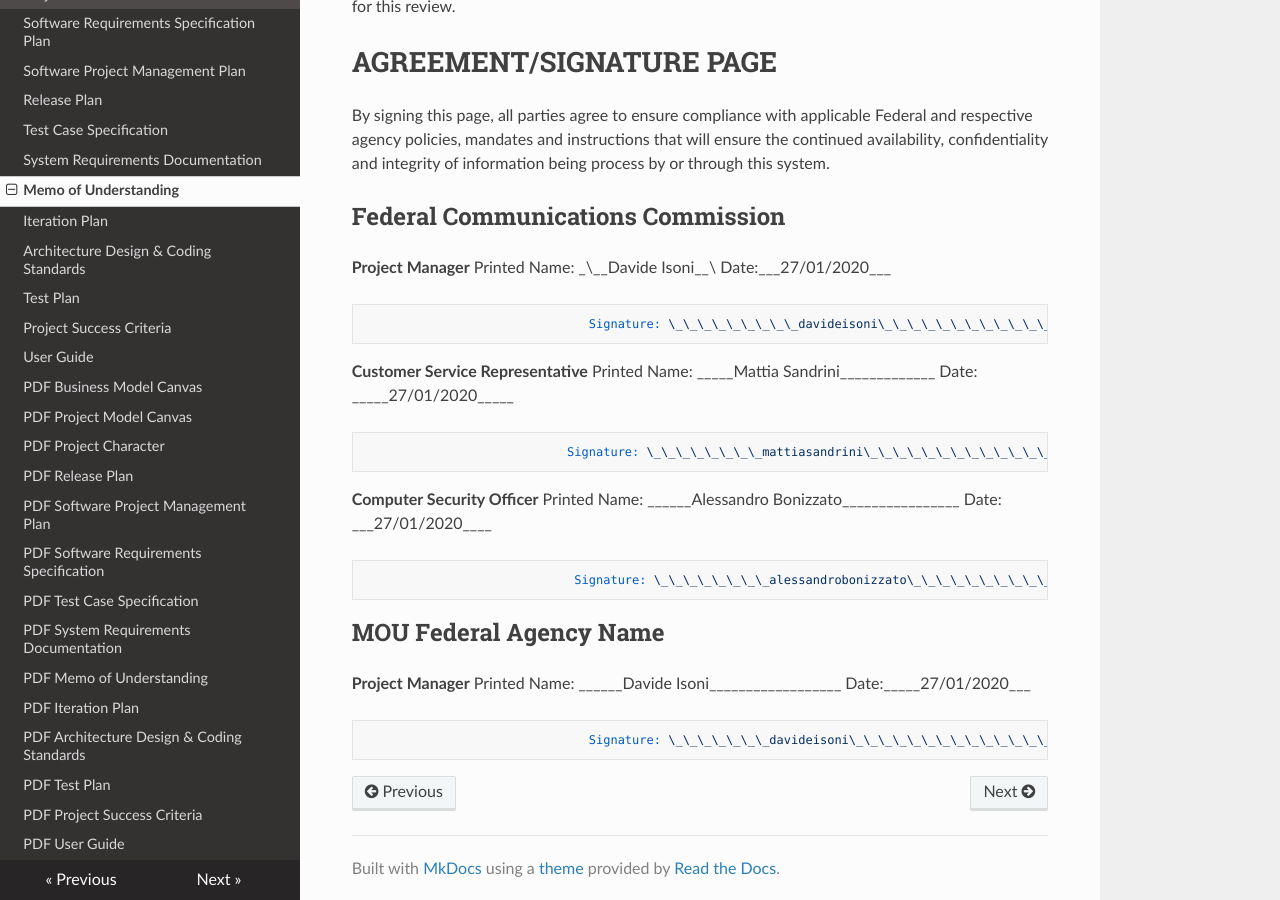
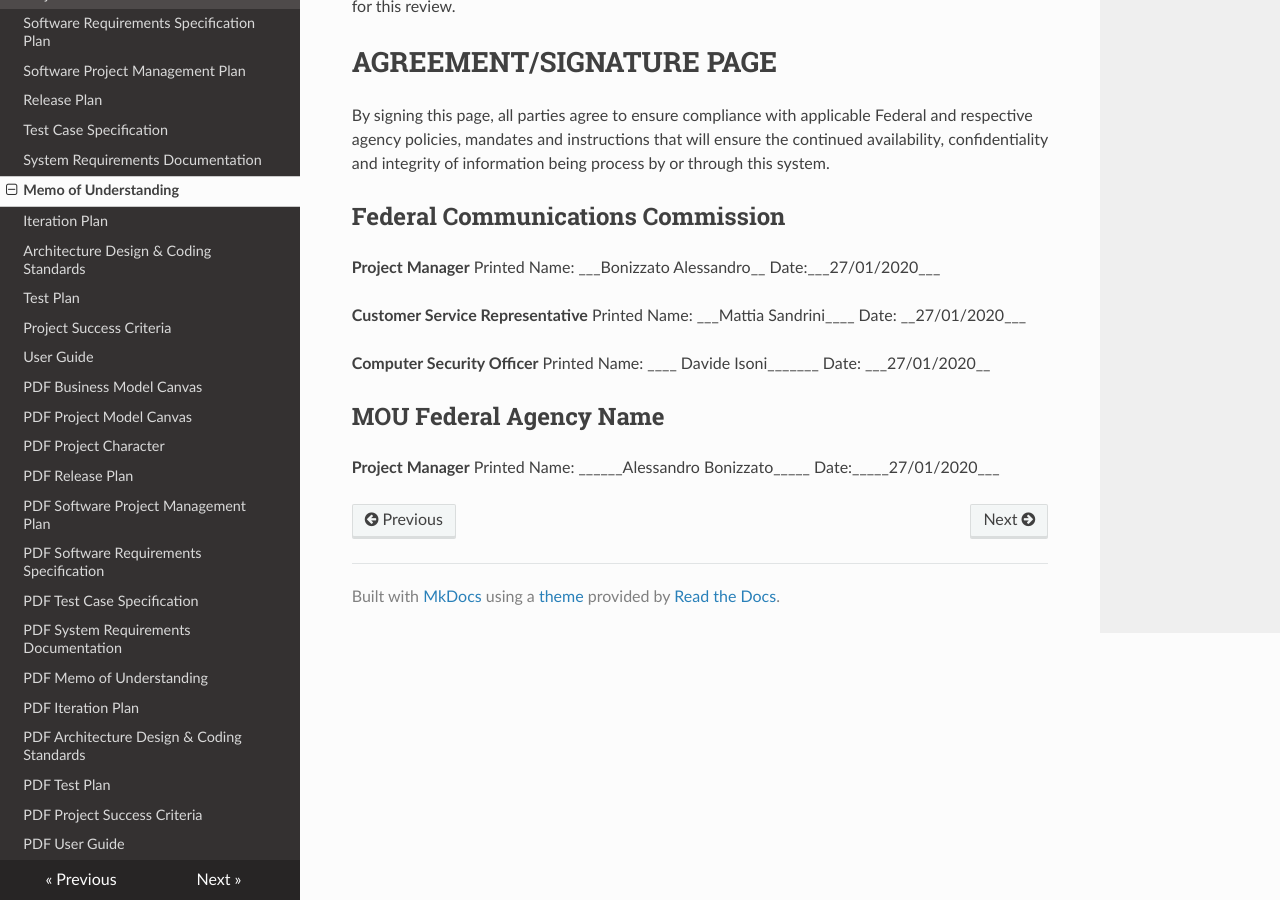
Before and after one commit to aleboniz/MarconiBooks5AiTeam4, an MkDocs documentation site: the page built from docs/Memo_of_Understanding.md, in a window 1280 px wide and 900 px high, scrolled down 1467 px. Built offline with MkDocs 1.6.1, drawn with Linux system fonts in a browser that asks for light colours; nearby versions of some CDN libraries.

Commit message:
reload memo

```diff
--- a/docs/Memo_of_Understanding.md
+++ b/docs/Memo_of_Understanding.md
@@ -52,22 +52,14 @@ By signing this page, all parties agree to ensure compliance with applicable Fed
 
 ## Federal Communications Commission
 
-**Project Manager** Printed Name: \_\\_\_Davide Isoni\_\_\ Date:\_\_\_27/01/2020\_\_\_
+**Project Manager** Printed Name: \_\_\_Bonizzato Alessandro\_\_ Date:\_\_\_27/01/2020\_\_\_
 
-                                   Signature: \_\_\_\_\_\_\_\_\_davideisoni\_\_\_\_\_\_\_\_\_\_\_\_\_\_\_\_\_\_\_\_\_\_\_\_\_\_\_ E-Mail Address: \_\_\_\_isoni771@gmail.com\_\_\_\_\_\_
+**Customer Service Representative** Printed Name: \_\_\_Mattia Sandrini\_\_\_\_ Date: \_\_27/01/2020\_\_\_
 
-**Customer Service Representative** Printed Name: \_\_\_\_\_Mattia Sandrini\_\_\_\_\_\_\_\_\_\_\_\_\_ Date: \_\_\_\_\_27/01/2020\_\_\_\_\_
-
-                                Signature: \_\_\_\_\_\_\_\_mattiasandrini\_\_\_\_\_\_\_\_\_\_\_\_\_\_\_\_\_\_\_\_E-Mail Address: mattiasandrini11@gmail.com
-
-**Computer Security Officer** Printed Name: \_\_\_\_\_\_Alessandro Bonizzato\_\_\_\_\_\_\_\_\_\_\_\_\_\_\_\_ Date: \_\_\_27/01/2020\_\_\_\_
-
-                                 Signature: \_\_\_\_\_\_\_\_alessandrobonizzato\_\_\_\_\_\_\_\_\_\_ E-Mail Address: alessandro.bonizzato@gmail.com
+**Computer Security Officer** Printed Name: \_\_\_\_ Davide Isoni\_\_\__\_\_\_ Date: \_\_\_27/01/2020\_\_
 
 
 
 ## MOU Federal Agency Name
 
-**Project Manager** Printed Name: \_\_\_\_\_\_Davide Isoni\_\_\_\_\_\_\_\_\_\_\_\_\_\_\_\_\_\_ Date:\_\_\_\_\_27/01/2020\_\_\_
-
-                                   Signature: \_\_\_\_\_\_\_davideisoni\_\_\_\_\_\_\_\_\_\_\_\_\_\_ E-Mail Address: \_\_\_\_isoni771@gmail.com\_\_\_\_\_
+**Project Manager** Printed Name: \_\_\_\_\_\_Alessandro Bonizzato\_\_\_\_\_ Date:\_\_\_\_\_27/01/2020\_\_\_
```
Also changed, not shown: 1 other file.
